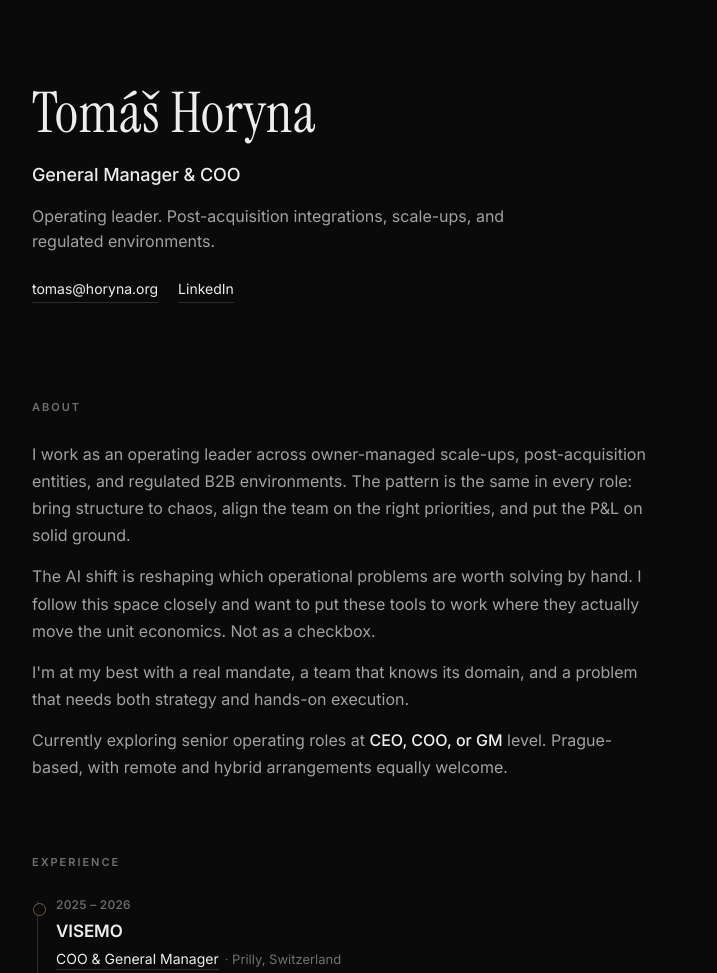
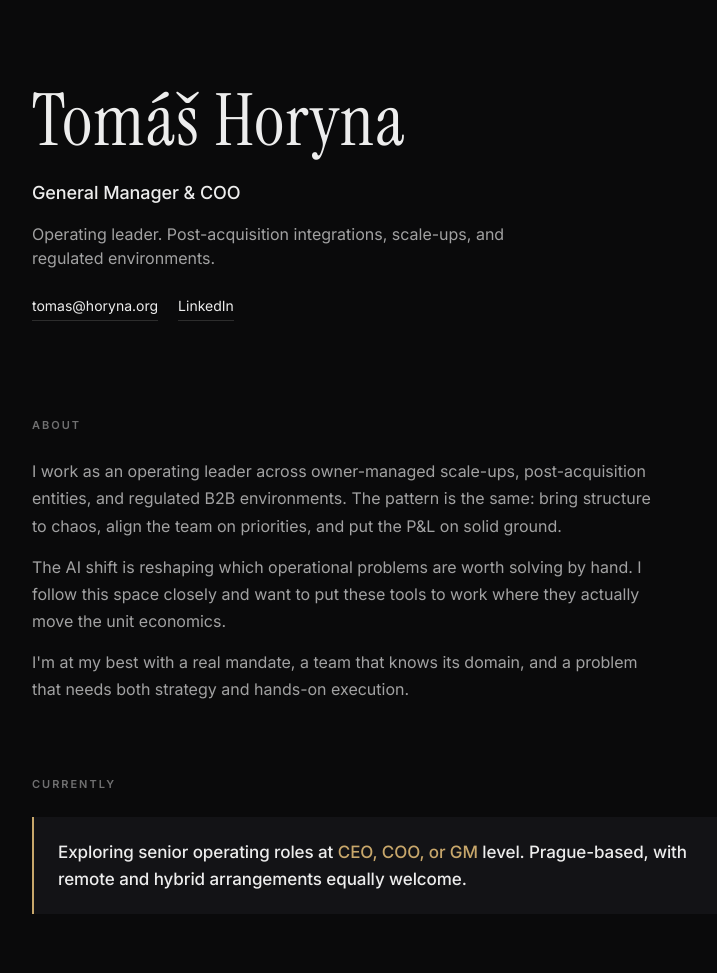
Before and after one commit to TomasHoryna/horyna-org, a plain HTML site: page index.html in a window 1280 px wide. Shown: the top 973 px of the page, without its empty margins (260-977 px from the left). Drawn offline with Linux system fonts and the light colour scheme.

Commit message:
v4: hero typography + currently section

```diff
--- a/index.html
+++ b/index.html
@@ -38,8 +38,8 @@
     main { max-width: var(--max-width); margin: 0 auto; padding: 80px 32px 120px; }
     .hero { margin-bottom: 96px; }
     .hero h1 {
-      font-family: 'Instrument Serif', serif; font-weight: 400; font-size: 56px;
-      line-height: 1.2; letter-spacing: 0.015em; margin-bottom: 14px;
+      font-family: 'Instrument Serif', serif; font-weight: 400; font-size: 72px;
+      line-height: 1.15; letter-spacing: 0.025em; margin-bottom: 16px;
     }
     .hero .role { font-size: 18px; font-weight: 500; color: var(--text); margin-bottom: 14px; letter-spacing: -0.005em; }
     .hero .tagline { font-size: 16px; color: var(--text-secondary); max-width: 540px; line-height: 1.55; margin-bottom: 24px; }
@@ -74,6 +74,9 @@
     .cap-group p { font-size: 14px; color: var(--text-secondary); line-height: 1.55; }
     .languages p { font-size: 15px; color: var(--text-secondary); }
     .languages strong { color: var(--text); font-weight: 500; }
+    .currently-card { padding: 22px 24px; border-left: 2px solid var(--accent); background: var(--surface); border-radius: 0 4px 4px 0; }
+    .currently-card p { font-size: 17px; font-weight: 500; color: var(--text); line-height: 1.55; letter-spacing: -0.005em; }
+    .currently-card p strong { color: var(--accent); font-weight: 500; }
     footer { margin-top: 96px; padding-top: 32px; border-top: 1px solid var(--border); display: flex; justify-content: space-between; align-items: center; font-size: 13px; color: var(--text-tertiary); }
     footer .version { opacity: 0.55; font-variant-numeric: tabular-nums; margin-left: 6px; }
     footer .footer-links { display: flex; gap: 20px; }
@@ -82,7 +85,7 @@
     @media (max-width: 640px) {
       main { padding: 56px 24px 80px; }
       .hero { margin-bottom: 64px; }
-      .hero h1 { font-size: 44px; }
+      .hero h1 { font-size: 48px; letter-spacing: 0.02em; }
       .hero .role { font-size: 16px; }
       .hero .tagline { font-size: 14px; }
       .capabilities-grid { grid-template-columns: 1fr; gap: 24px; }
@@ -119,10 +122,16 @@
 
     <section class="block about">
       <div class="section-label">About</div>
-      <p>I work as an operating leader across owner-managed scale-ups, post-acquisition entities, and regulated B2B environments. The pattern is the same in every role: bring structure to chaos, align the team on the right priorities, and put the P&amp;L on solid ground.</p>
-      <p>The AI shift is reshaping which operational problems are worth solving by hand. I follow this space closely and want to put these tools to work where they actually move the unit economics. Not as a checkbox.</p>
+      <p>I work as an operating leader across owner-managed scale-ups, post-acquisition entities, and regulated B2B environments. The pattern is the same: bring structure to chaos, align the team on priorities, and put the P&amp;L on solid ground.</p>
+      <p>The AI shift is reshaping which operational problems are worth solving by hand. I follow this space closely and want to put these tools to work where they actually move the unit economics.</p>
       <p>I'm at my best with a real mandate, a team that knows its domain, and a problem that needs both strategy and hands-on execution.</p>
-      <p>Currently exploring senior operating roles at <strong>CEO, COO, or GM</strong> level. Prague-based, with remote and hybrid arrangements equally welcome.</p>
+    </section>
+
+    <section class="block currently">
+      <div class="section-label">Currently</div>
+      <div class="currently-card">
+        <p>Exploring senior operating roles at <strong>CEO, COO, or GM</strong> level. Prague-based, with remote and hybrid arrangements equally welcome.</p>
+      </div>
     </section>
 
     <section class="block experience">
@@ -231,7 +240,7 @@
     </section>
 
     <footer>
-      <div>&copy; <span id="year">2026</span> Tomáš Horyna<span class="version">· v3 · 2026-05-14</span></div>
+      <div>&copy; <span id="year">2026</span> Tomáš Horyna<span class="version">· v4 · 2026-05-15</span></div>
       <div class="footer-links">
         <a href="mailto:tomas@horyna.org">tomas@horyna.org</a>
         <a href="https://www.linkedin.com/in/horynatomas/" target="_blank" rel="noopener">LinkedIn</a>
```
